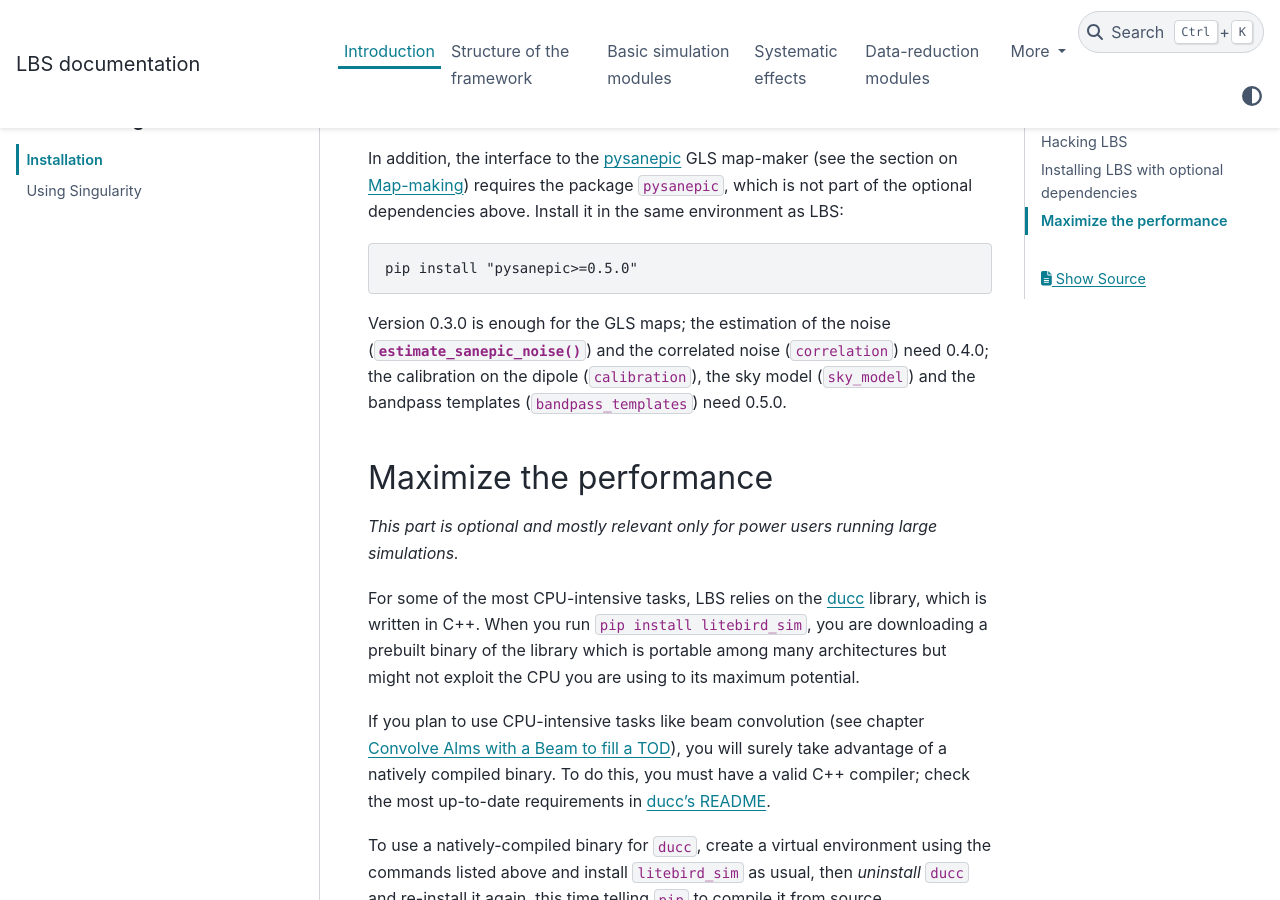
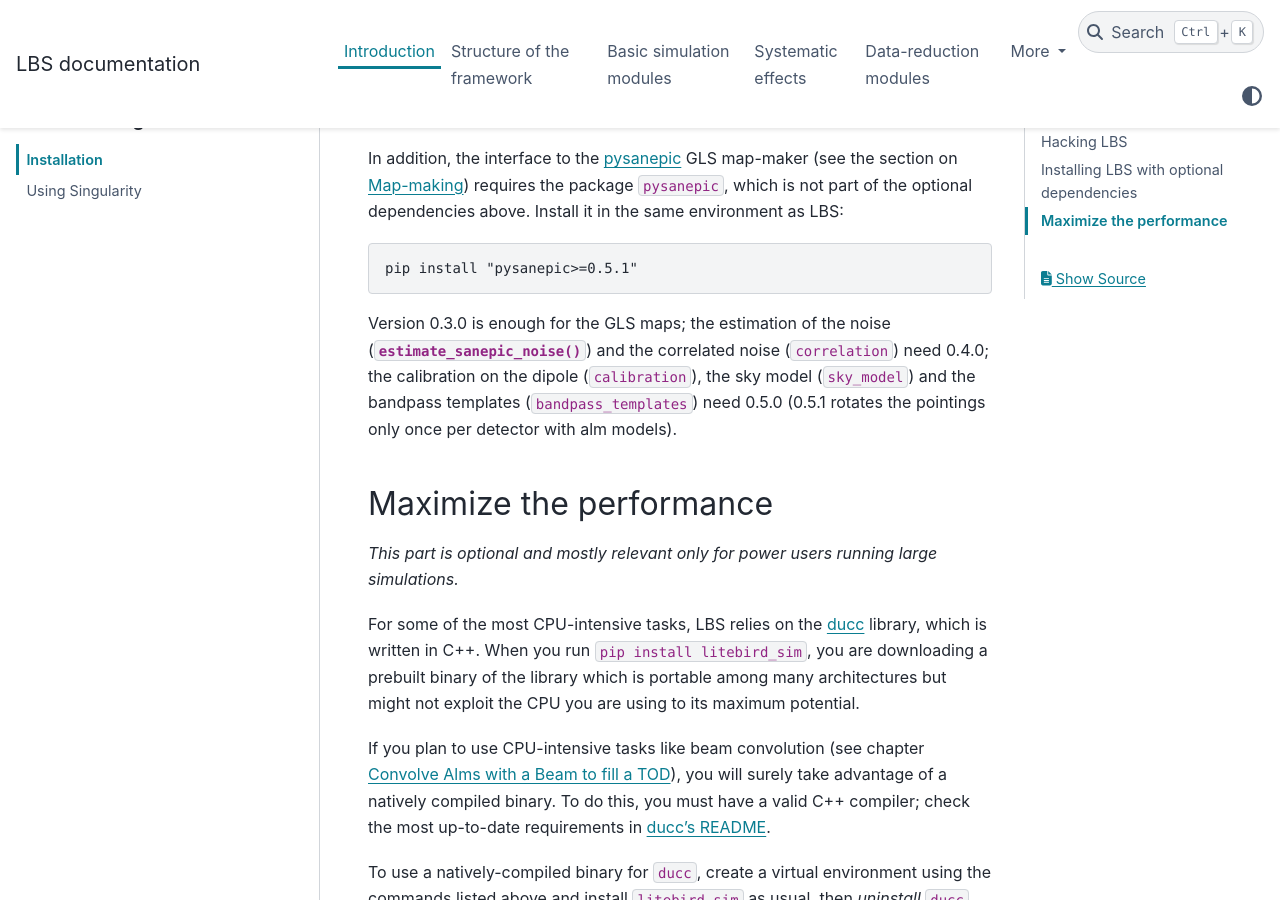
Before and after one commit to litebird/litebird_sim, a Sphinx documentation site: the page built from docs/source/installation.rst, in a window 1280 px wide and 900 px high, scrolled down 3738 px. Built offline with Sphinx 7.4.7 and the PyData theme 0.15.4, drawn with Linux system fonts in a browser that asks for light colours.

Commit message:
Installation: pysanepic 0.5.1
Co-Authored-By: Claude Opus 5.5 <noreply@anthropic.com>

```diff
--- a/docs/source/installation.rst
+++ b/docs/source/installation.rst
@@ -191,13 +191,13 @@ optional dependencies above. Install it in the same environment as LBS:
 
 .. code-block:: text
 
-    pip install "pysanepic>=0.5.0"
+    pip install "pysanepic>=0.5.1"
 
 Version 0.3.0 is enough for the GLS maps; the estimation of the noise
 (:func:`.estimate_sanepic_noise`) and the correlated noise (``correlation``)
 need 0.4.0; the calibration on the dipole (``calibration``), the sky model
 (``sky_model``) and the bandpass templates (``bandpass_templates``) need
-0.5.0.
+0.5.0 (0.5.1 rotates the pointings only once per detector with alm models).
 
 .. _maximize-performance:
 
```
